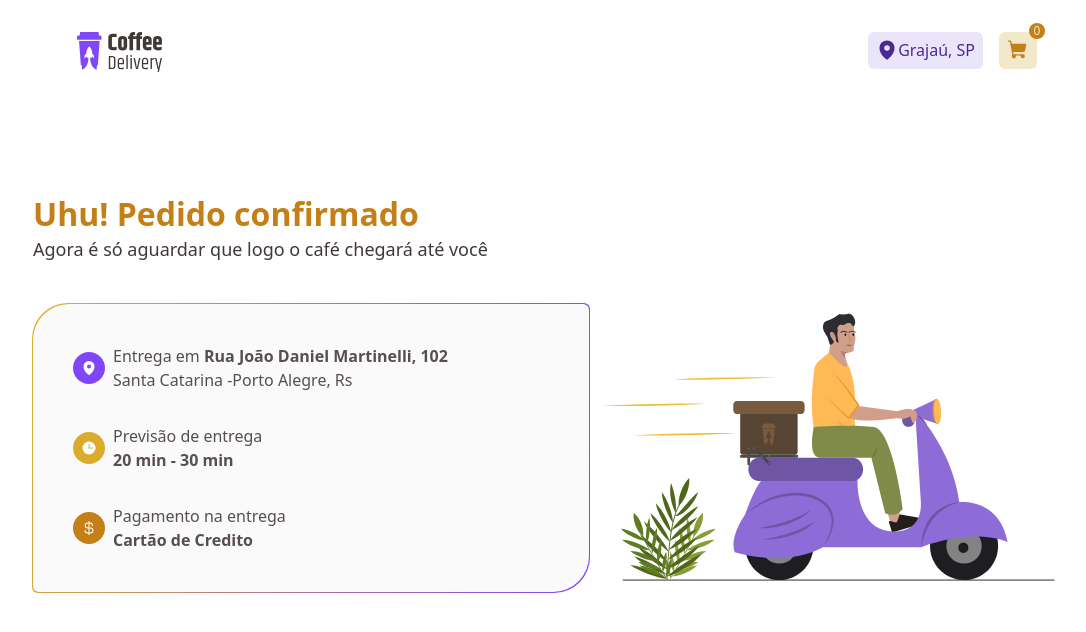
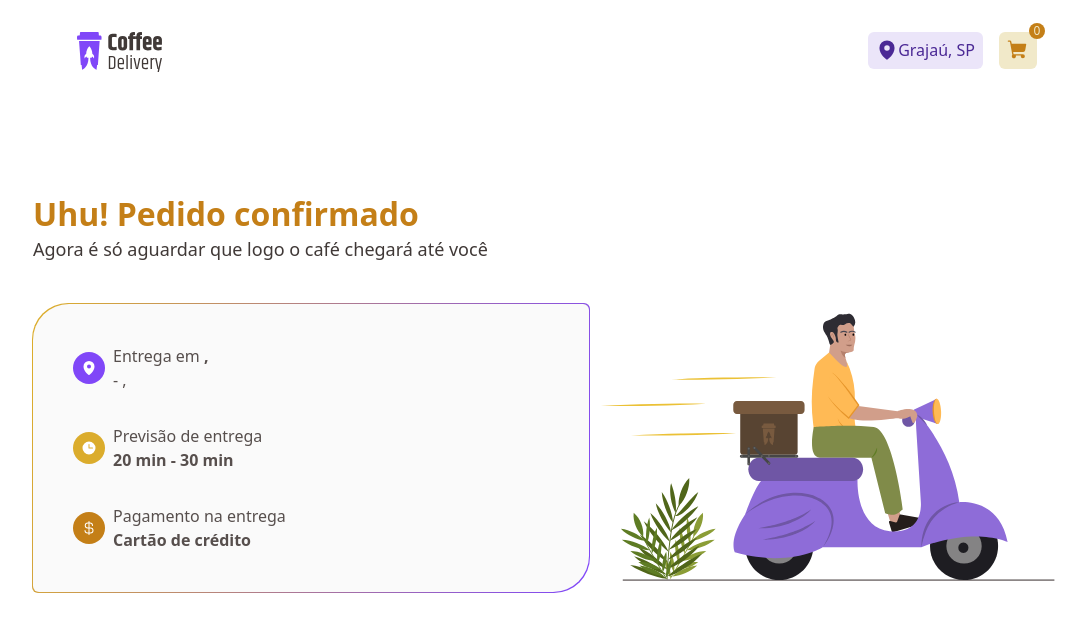
Before and after one commit to joao911/coffe-delivery, a React (Vite) app: page /orderConfirmed in a window 1280 px wide. Shown: the top 632 px of the page, without its empty margins (83-1169 px from the left). Built offline with nearby package versions, Linux system fonts and the light colour scheme.

Commit message:
feat: project is done

```diff
--- a/src/pages/CompleteOrder/index.tsx
+++ b/src/pages/CompleteOrder/index.tsx
@@ -20,6 +20,7 @@ enum PaymentMethods {
 export const CompleteOrder: React.FC = () => {
   const navigate = useNavigate();
   const clearCart = useStore((state) => state.clearCart);
+  const setAddress = useStore((state) => state.setAddress);
 
   const schema = zod.object({
     cep: zod.string().min(1, "CEP obrigatório"),
@@ -56,6 +57,7 @@ export const CompleteOrder: React.FC = () => {
 
   function onSubmit(data: NewCycleFormData) {
     console.log(data);
+    setAddress(data);
     reset();
     navigate("/orderConfirmed");
     clearCart();
--- a/src/pages/OrderConfirmed/index.tsx
+++ b/src/pages/OrderConfirmed/index.tsx
@@ -1,12 +1,31 @@
-import React from "react";
+import React, { useEffect, useMemo } from "react";
 import { Clock, CurrencyDollar, MapPin } from "phosphor-react";
 import ContainerItem from "../../components/ContainerItem";
 import { InfoIcon } from "./components/InfoIcon";
 import OrderConfirmedImg from "../../assets/confirmed-order.svg";
 import { useNavigate } from "react-router-dom";
+import { useStore } from "../../store";
 
 export const OrderConfirmed: React.FC = () => {
   const navigate = useNavigate();
+  const { address } = useStore();
+
+  useEffect(() => {
+    console.log("address", address);
+  }, [address]);
+
+  const paymentMethod = useMemo(() => {
+    switch (address.paymentMethod) {
+      case "credit":
+        return "Cartão de Crediário";
+      case "debit":
+        return "Cartão de Debito";
+      case "money":
+        return "Dinheiro";
+      default:
+        return "Cartão de crédito";
+    }
+  }, [address.paymentMethod]);
   return (
     <ContainerItem>
       <div className="flex flex-col gap-10 mt-1 px-9 md:mt-20">
@@ -25,9 +44,12 @@ export const OrderConfirmed: React.FC = () => {
               icon={<MapPin weight="fill" className="text-base-white" />}
               text={
                 <p className="text-base-text">
-                  Entrega em <strong>Rua João Daniel Martinelli, 102</strong>
+                  Entrega em{" "}
+                  <strong>
+                    {address?.street}, {address?.number}
+                  </strong>
                   <br />
-                  Santa Catarina -Porto Alegre, Rs{" "}
+                  {address?.neighborhood} - {address?.city}, {address?.state}
                 </p>
               }
             />
@@ -51,7 +73,7 @@ export const OrderConfirmed: React.FC = () => {
                 <p className="text-base-text">
                   Pagamento na entrega
                   <br />
-                  <strong>Cartão de Credito</strong>
+                  <strong>{paymentMethod}</strong>
                 </p>
               }
             />
--- a/src/store/index.ts
+++ b/src/store/index.ts
@@ -1,5 +1,5 @@
 import { create } from "zustand";
-import { CartState } from "./types";
+import { Address, CartState } from "./types";
 import { filter, findIndex, map } from "lodash";
 
 export const useStore = create<CartState>((set) => ({
@@ -57,4 +57,6 @@ export const useStore = create<CartState>((set) => ({
         return item;
       }),
     })),
+  address: {} as Address,
+  setAddress: (address) => set({ address }),
 }));
```
Also changed, not shown: src/store/types.ts (+12 -1 lines).
